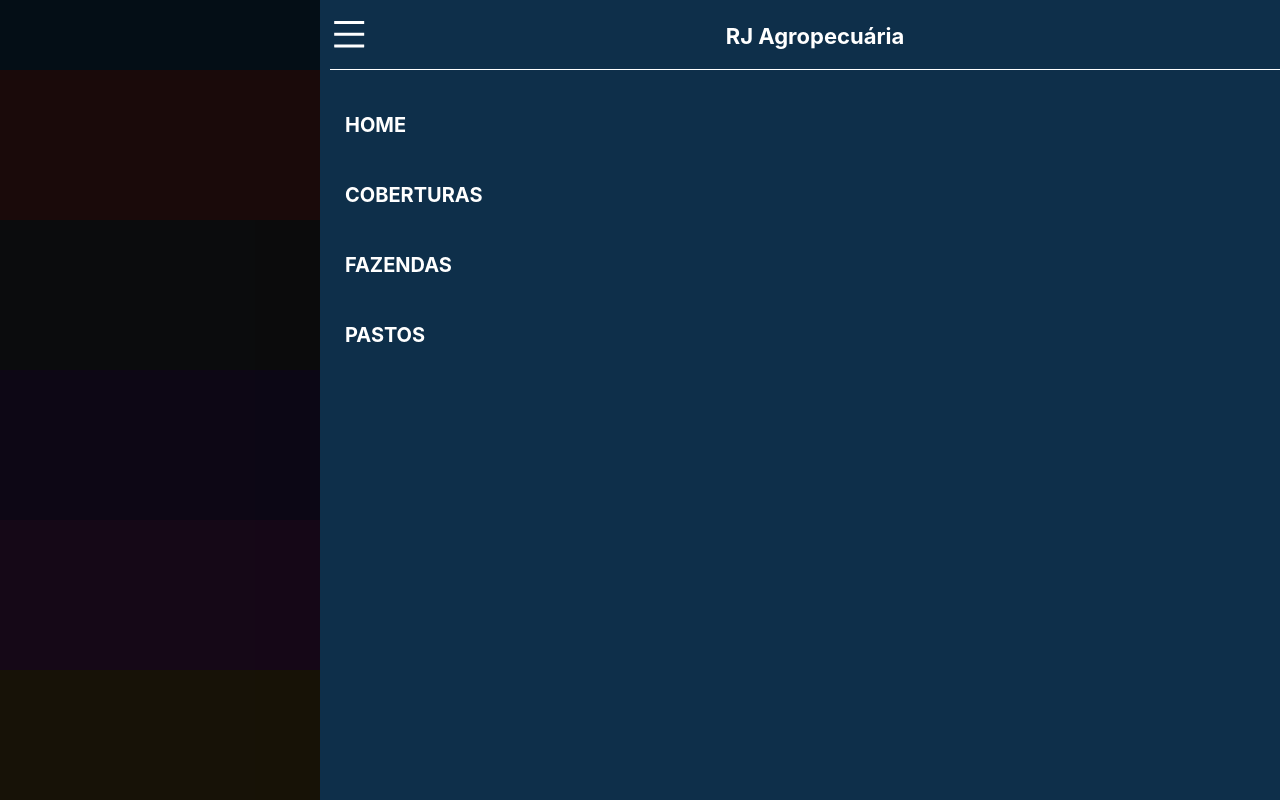
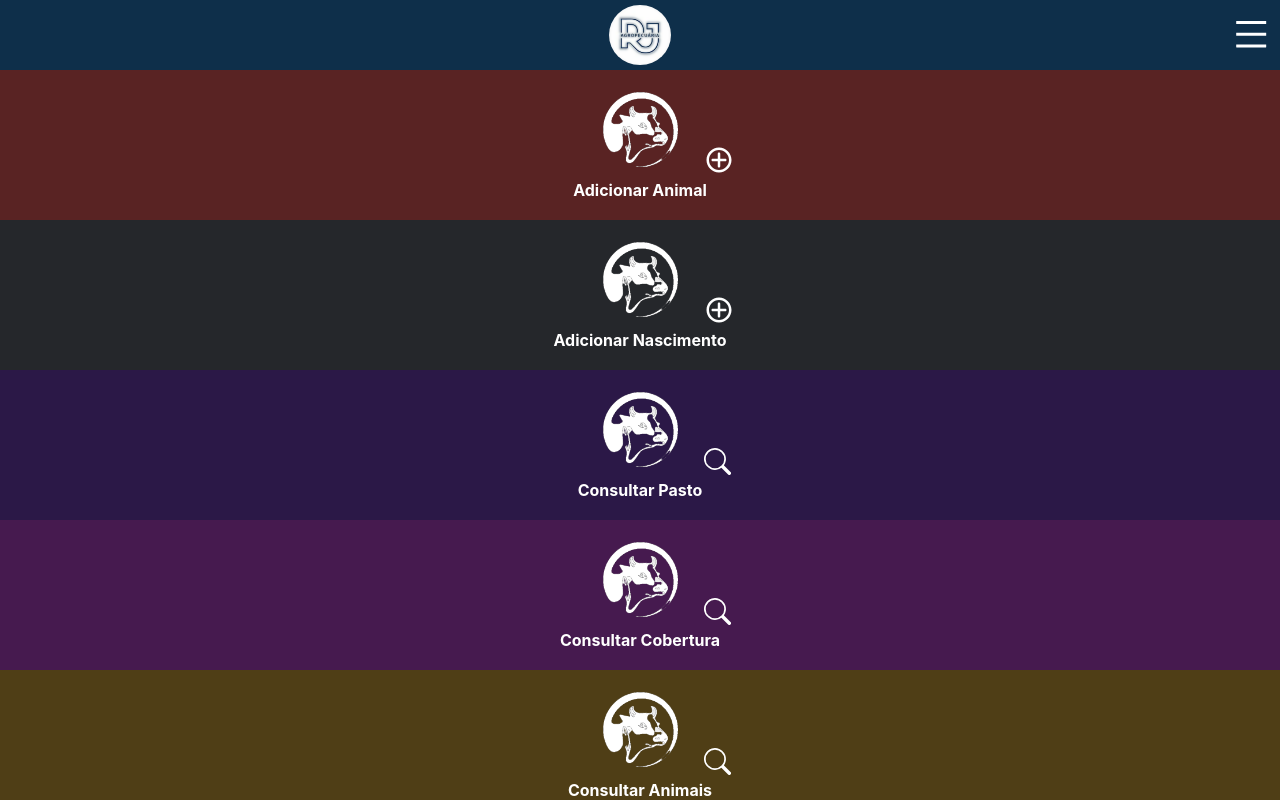
Before and after one commit to Brunopjunq/RJ-Agropecuaria-Front, a React (Create React App) app: page /home in a window 1280 px wide. Shown: the top 800 px of the page. Built offline with nearby package versions, Linux system fonts and the light colour scheme.

Commit message:
feat: add icons HomePage layout

```diff
--- a/src/pages/HomePage.js
+++ b/src/pages/HomePage.js
@@ -2,42 +2,68 @@ import { styled } from "styled-components";
 import Header from "../components/Header";
 import Cow from "../assets/White-cow.png";
 import SideBar from "../components/SideBar";
+import { CgAdd } from 'react-icons/cg';
+import { BsSearch } from 'react-icons/bs';
 
 export default function HomePage() {
+    const styleA = { color: 'white', fontSize: '30px', position: 'absolute', top: '50%', left: '55%'};
+    const styleS = { color: 'white', fontSize: '27px', position: 'absolute', top: '52%', left: '55%'};
+
     return (
         <>
             <Header />
             <App>
                 <BoxContent color={'#592323'}>
                     <img src={Cow} />
+                    <CgAdd
+                        style={styleA}
+                    />
                     <p>Adicionar Animal</p>
                 </BoxContent>
                 <BoxContent color={'#25272b'}>
                     <img src={Cow} />
+                    <CgAdd
+                        style={styleA}
+                    />
                     <p>Adicionar Nascimento</p>
                 </BoxContent>
                 <BoxContent color={'#2b1847'}>
                     <img src={Cow} />
+                    <BsSearch
+                        style={styleS}
+                    />
                     <p>Consultar Pasto</p>
                 </BoxContent>
                 <BoxContent color={'#461a4f'}>
                     <img src={Cow} />
+                    <BsSearch
+                        style={styleS}
+                    />
                     <p>Consultar Cobertura</p>
                 </BoxContent>
                 <BoxContent color={'#4f3e16'}>
                     <img src={Cow} />
+                    <BsSearch
+                        style={styleS}
+                    />
                     <p>Consultar Animais</p>
                 </BoxContent>
                 <BoxContent color={'#0f3822'}>
                     <img src={Cow} />
+                    <CgAdd
+                        style={styleA}
+                    />
                     <p>Lançar Venda de Animal</p>
                 </BoxContent>
                 <BoxContent color={'#3b3d11'}>
                     <img src={Cow} />
+                    <CgAdd
+                        style={styleA}
+                    />
                     <p>Lançar Morte de Animal</p>
                 </BoxContent>
             </App>
-            <SideBar />
+            {/* <SideBar /> */}
         </>
     )
 }
@@ -58,6 +84,7 @@ const BoxContent = styled.div`
     flex-direction: column;
     box-sizing: border-box;
     padding: 15px;
+    position: relative;
 
     p {
         color: white;
```
